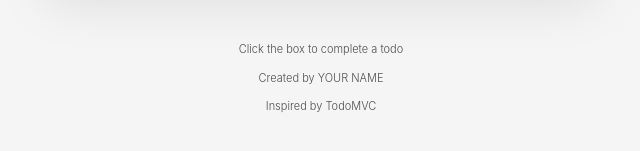
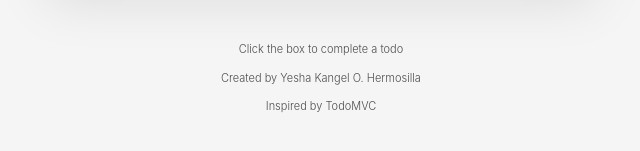
Before and after one commit to YeshaKangelHermosilla/csit340-todomvc, a React (Vite) app: page / in a window 1280 px wide. Shown: the part 407-558 px from the top of the page, without its empty margins (319-959 px from the left). Built offline with nearby package versions, Linux system fonts and the light colour scheme.

Commit message:
chore: replace YOUR NAME with Yesha Kangel O. Hermosilla

```diff
--- a/src/App.jsx
+++ b/src/App.jsx
@@ -5,7 +5,7 @@ function App() {
   return (
     <div className="min-h-screen bg-[#f5f5f5] py-8 font-light text-[#111]">
       <Todos />
-      <Info name="YOUR NAME" />
+      <Info name="Yesha Kangel O. Hermosilla" />
     </div>
   )
 }
```
